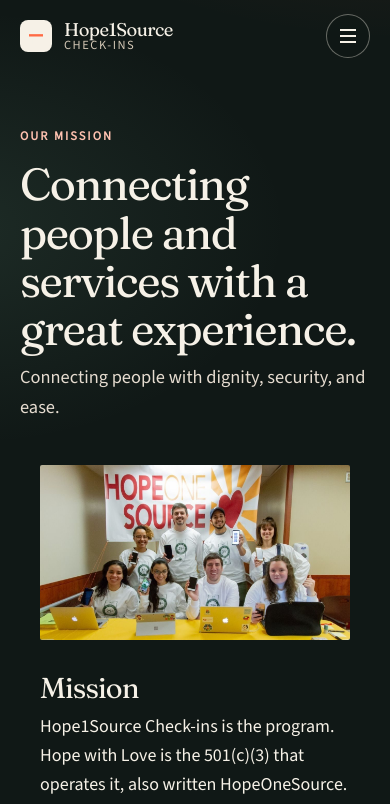
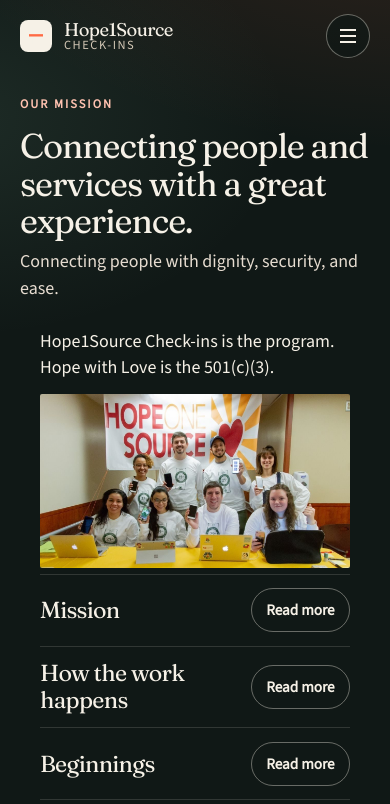
Before and after one commit to hopeonesource/hope1source.org, a React (Vite) app: page /about in a window 390 px wide. Shown: the top 804 px of the page. Built offline with nearby package versions, Linux system fonts and the light colour scheme.

Commit message:
Make the About page short on a phone, with sections that open.
A one-line lead stays visible. Mission, how the work happens, beginnings, and what the site is open from Read more. Wider screens still show the full article.

Co-authored-by: HOS-zz <HOS-zz@users.noreply.github.com>

```diff
--- a/src/pages/About.jsx
+++ b/src/pages/About.jsx
@@ -1,12 +1,60 @@
+import { useEffect, useState } from 'react'
 import { Link } from 'react-router-dom'
 import PageHero from '../components/PageHero.jsx'
 import Seo from '../components/Seo.jsx'
 import { org } from '../content/org.js'
 import { publicUrl } from '../lib/links.js'
 
+const phoneQuery = '(max-width: 720px)'
+
+/** True on a phone-width screen. Desktop keeps every section open. */
+function usePhone() {
+  const [phone, setPhone] = useState(() => window.matchMedia(phoneQuery).matches)
+
+  useEffect(() => {
+    const query = window.matchMedia(phoneQuery)
+    const update = () => setPhone(query.matches)
+    update()
+    query.addEventListener('change', update)
+    return () => query.removeEventListener('change', update)
+  }, [])
+
+  return phone
+}
+
+/**
+ * On a phone, each block is a closed disclosure so the page starts short.
+ * On a wider screen it is a normal heading and the paragraphs stay visible.
+ * The key remounts the control when the breakpoint changes, so a phone
+ * starts collapsed and a desktop starts open without fighting the tap.
+ */
+function AboutFold({ title, phone, children }) {
+  if (!phone) {
+    return (
+      <section>
+        <h2>{title}</h2>
+        {children}
+      </section>
+    )
+  }
+
+  return (
+    <details className="about-fold">
+      <summary>
+        <span className="about-fold-title">{title}</span>
+        <span className="about-fold-shut">Read more</span>
+        <span className="about-fold-open">Close</span>
+      </summary>
+      <div className="about-fold-body">{children}</div>
+    </details>
+  )
+}
+
 export default function About() {
+  const phone = usePhone()
+
   return (
-    <>
+    <div className="about-page">
       <Seo
         title="Our mission"
         description="Hope1Source Check-ins connects people and verified services with dignity, security, and ease. Hope with Love is the 501(c)(3)."
@@ -23,19 +71,24 @@ export default function About() {
             src={publicUrl('photos/hos-team.jpg')}
             alt="Hope1Source team gathered around a table, from the live about page."
           />
-          <h2>Mission</h2>
+          <p className="about-lead">
+            {org.brand} is the program. {org.legalName} is the 501(c)(3).
+          </p>
+          <AboutFold title="Mission" phone={phone}>
             <p>
               {org.brand} is the program. {org.legalName} is the 501(c)(3) that operates it, also written{' '}
               {org.programLegacy}. The aim, as the organization has stated it, is to connect people to verified services
               they need with dignity, security, and ease.
             </p>
-          <h2>How the work happens</h2>
+          </AboutFold>
+          <AboutFold title="How the work happens" phone={phone}>
             <p>
               Service providers get outreach tools so they can talk with people they already serve, or with the public
               they hope to reach, and see the data they need for reporting and funding. Venues use the same check-in
               idea in a room. Backers fund the network. Those are the three doors.
             </p>
-          <h2>Beginnings</h2>
+          </AboutFold>
+          <AboutFold title="Beginnings" phone={phone}>
             <p>
               {org.program} started in Haiti in 2010. The goal was to use widely available cell phones to connect local
               services and unmet needs with medical providers after the earthquake.
@@ -50,12 +103,14 @@ export default function About() {
               A December 2024 public FAQ said the network was supporting a growing number of partners in 24 communities,
               from a base in the Washington, D.C. metro.
             </p>
-          <h2>What this website is</h2>
+          </AboutFold>
+          <AboutFold title="What this website is" phone={phone}>
             <p>
               hope1source.org is the mission and trust home: story, team, legal drafts, gifts, and resource guides that
               can hold an ad without turning into a sales page. The Check-ins product hub is linked once, in the footer.
               Teams who already have access use the portal to log in.
             </p>
+          </AboutFold>
           <p>
             <Link className="btn btn-primary" to="/team">
               Meet the team
@@ -63,6 +118,6 @@ export default function About() {
           </p>
         </div>
       </article>
-    </>
+    </div>
   )
 }
--- a/src/styles/site.css
+++ b/src/styles/site.css
@@ -1377,6 +1377,113 @@ address {
   border-radius: 2px;
 }
 
+/* Phone: one short lead, then disclosures. Wider screens show the full article. */
+.about-lead {
+  display: none;
+}
+
+.about-fold {
+  border-top: 1px solid var(--line);
+}
+
+.about-fold summary {
+  display: flex;
+  align-items: center;
+  justify-content: space-between;
+  gap: 1rem;
+  min-height: 48px;
+  padding: 0.85rem 0;
+  cursor: pointer;
+  font-family: var(--serif);
+  font-size: 1.45rem;
+  font-weight: 600;
+  letter-spacing: -0.03em;
+  line-height: 1.15;
+  list-style: none;
+}
+
+.about-fold summary::-webkit-details-marker {
+  display: none;
+}
+
+.about-fold-title {
+  min-width: 0;
+}
+
+.about-fold-shut,
+.about-fold-open {
+  flex: 0 0 auto;
+  min-height: 44px;
+  padding: 0.45rem 0.9rem;
+  border: 1px solid rgba(246, 241, 231, 0.38);
+  border-radius: 999px;
+  font-family: var(--sans);
+  font-size: 0.95rem;
+  font-weight: 700;
+  letter-spacing: 0;
+  line-height: 1.2;
+  display: inline-flex;
+  align-items: center;
+}
+
+.about-fold-open,
+.about-fold[open] .about-fold-shut {
+  display: none;
+}
+
+.about-fold[open] .about-fold-open {
+  display: inline-flex;
+}
+
+.about-fold-body {
+  padding-bottom: 0.35rem;
+}
+
+@media (max-width: 720px) {
+  .about-page {
+    overflow-x: clip;
+  }
+
+  .about-page .page-hero {
+    padding: 1.35rem 0 0.2rem;
+  }
+
+  .about-page .page-hero h1 {
+    font-size: 2.15rem;
+    line-height: 1.08;
+    letter-spacing: -0.03em;
+  }
+
+  .about-page .lede,
+  .about-lead {
+    font-size: 1.125rem;
+    line-height: 1.45;
+  }
+
+  .about-page .prose {
+    display: flex;
+    flex-direction: column;
+  }
+
+  .about-lead {
+    display: block;
+    order: -1;
+    margin-bottom: 0.85rem;
+    max-width: 36rem;
+  }
+
+  .about-page .about-photo {
+    max-height: 11rem;
+    object-fit: cover;
+    object-position: center 35%;
+    margin-bottom: 0.35rem;
+  }
+
+  .about-page .section {
+    padding-bottom: 2.5rem;
+  }
+}
+
 .team-collage {
   margin: 0 0 1.6rem;
   max-height: 28rem;
```
Lines whose indentation alone changed are shown as unchanged.
